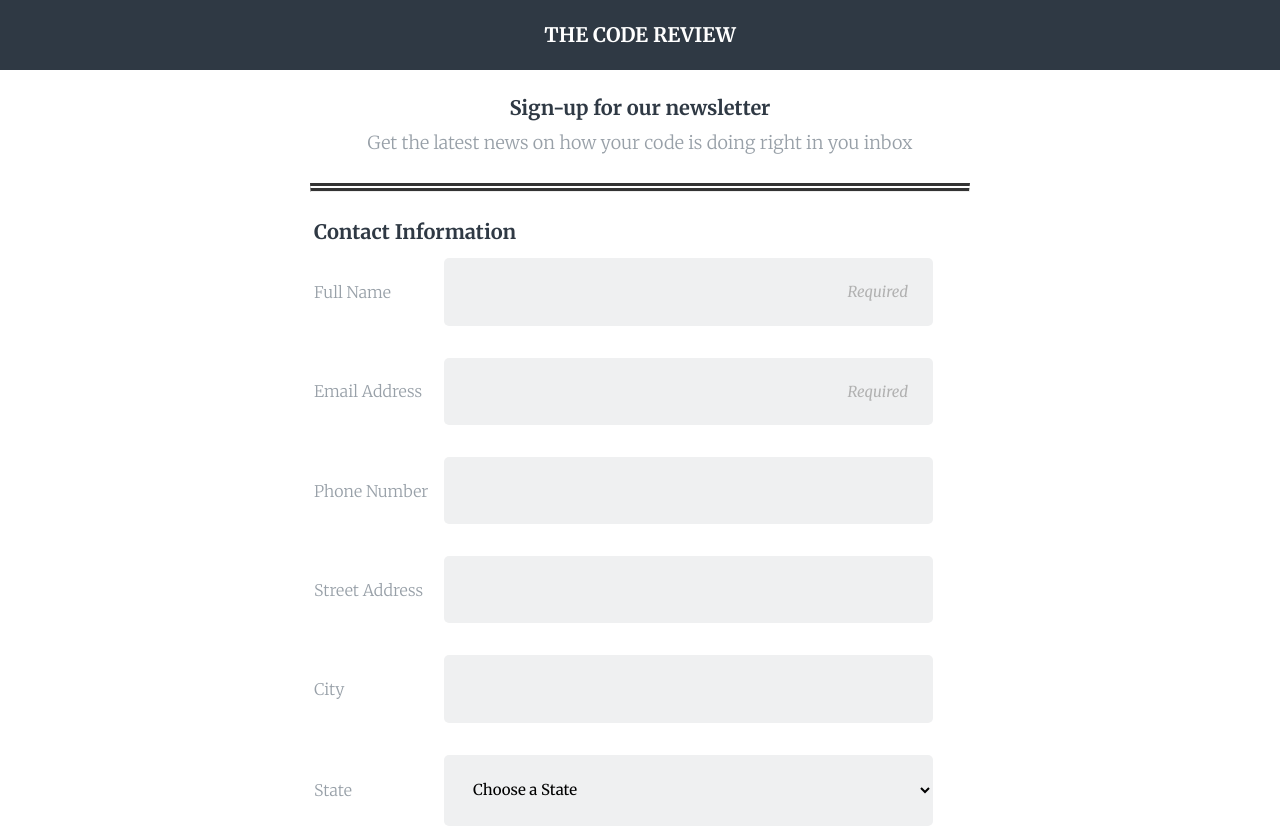
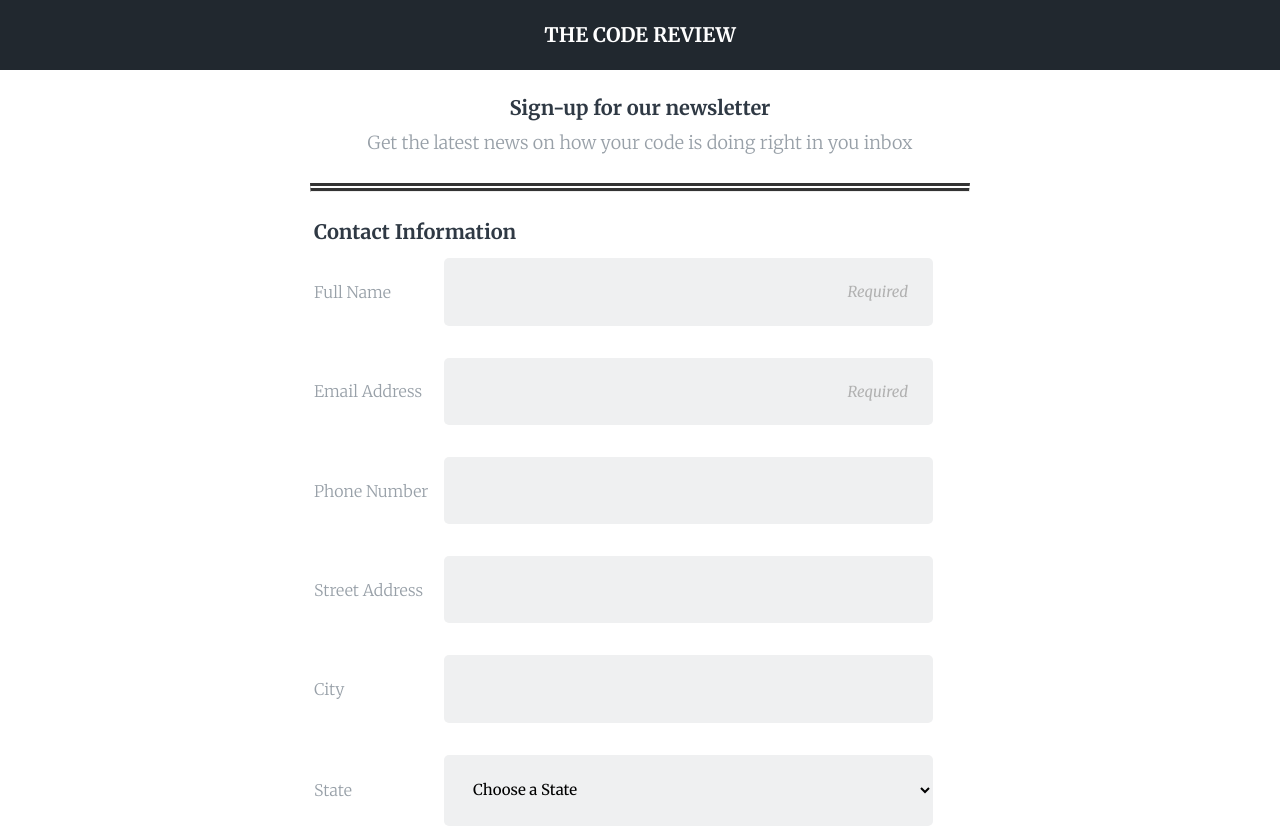
Before and after one commit to gachew/techdegree-project-3, a plain HTML site: page index.html in a window 1280 px wide. Shown: the top 829 px of the page. Drawn offline with Linux system fonts and the light colour scheme.

Commit message:
Update styles.css

```diff
--- a/css/styles.css
+++ b/css/styles.css
@@ -8,7 +8,7 @@
 }
 
 .title {
-    background-color: #2f3944;
+    background-color: #21282f;
     font: 600;
     font-size: 10px;
     color: white;
```
